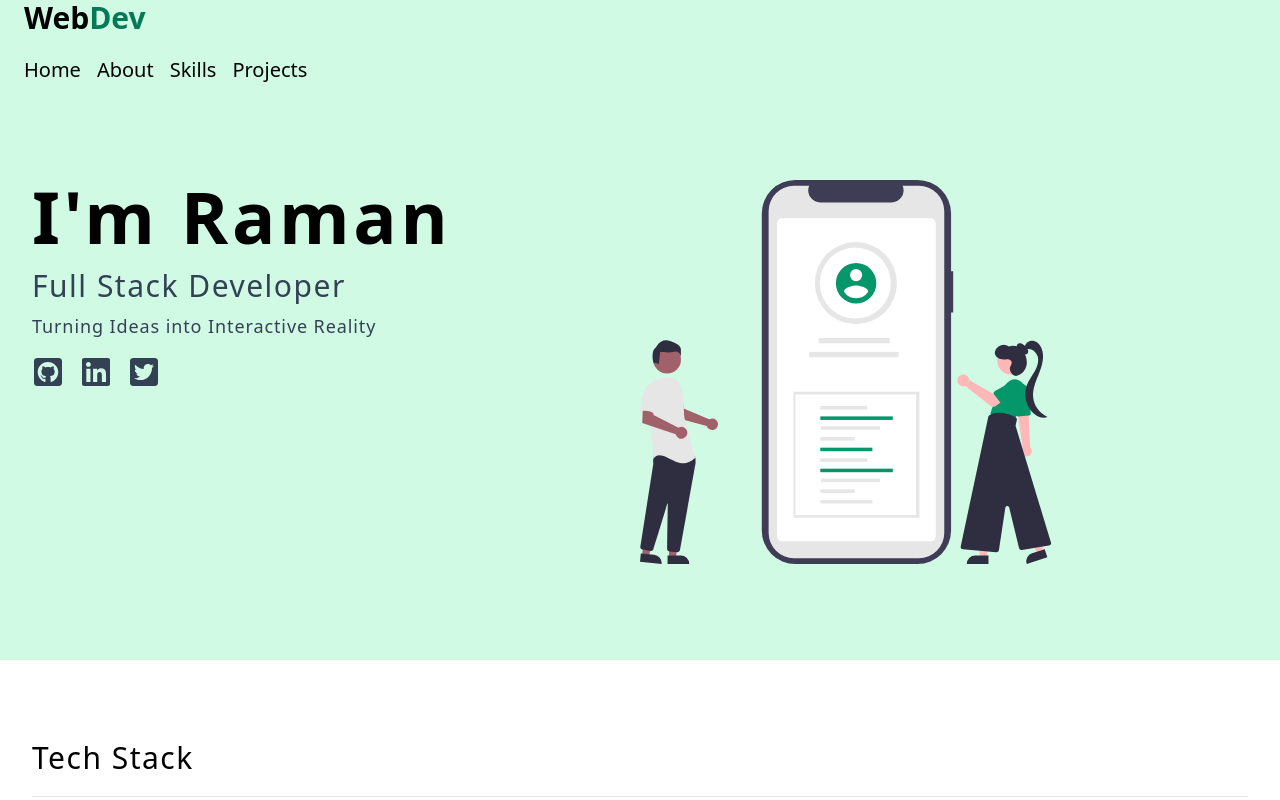
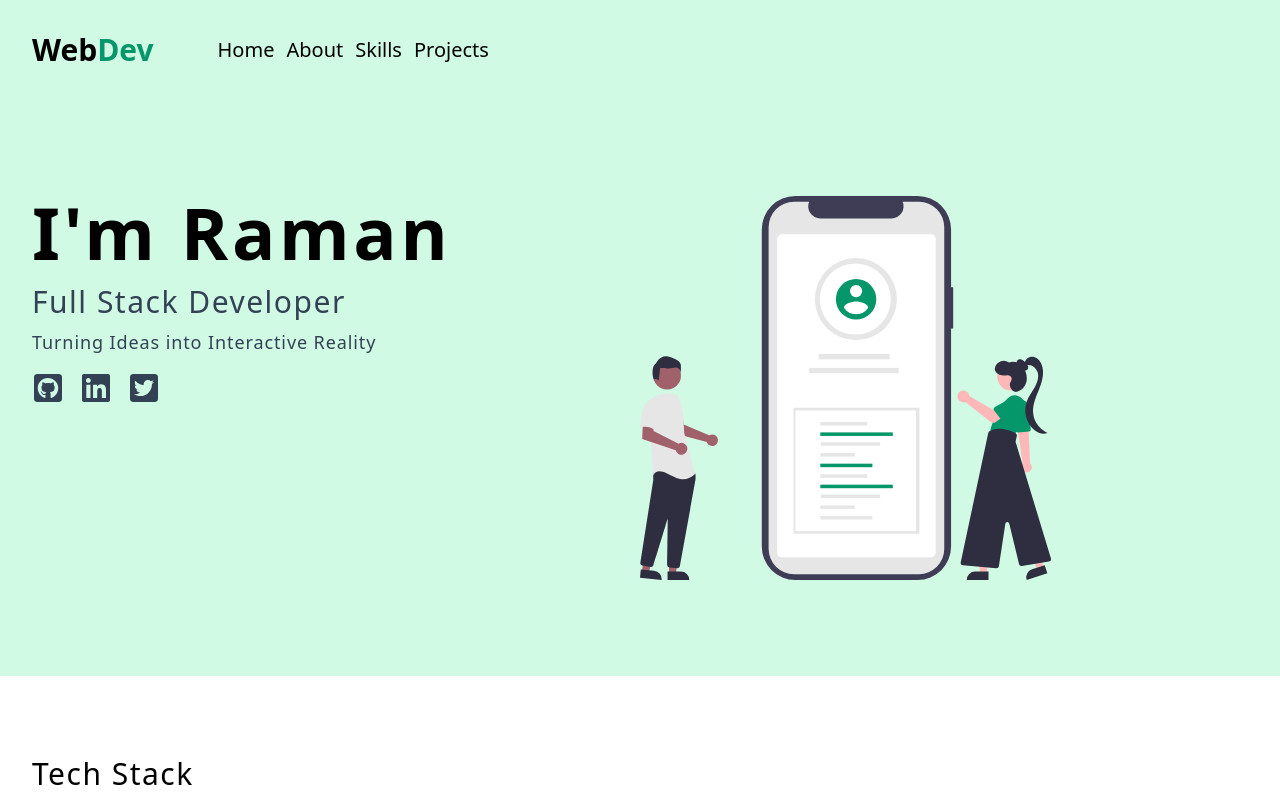
Before and after one commit to rewatiramanprasad/mern-portfolio, a React (Vite) app: page / in a window 1280 px wide. Shown: the top 800 px of the page. Built offline with nearby package versions, Linux system fonts and the light colour scheme.

Commit message:
style: fix in large screen

```diff
--- a/src/NavBar.jsx
+++ b/src/NavBar.jsx
@@ -1,13 +1,14 @@
 import { links } from './data'
 export default function NavBar() {
   return (
-    <nav className="bg-emerald-100 px-6 align-element  flex flex-row gap-x-12 sm:flex-col sm:gap-y-5">
+    <nav className="bg-emerald-100">
+      <div className='align-element  flex flex-col sm:flex-row sm:gap-x-16 sm:items-center sm:py-8'>
         <h2 className="text-3xl font-bold">
-        Web<span className="text-emerald-700">Dev</span>
+          Web<span className="text-emerald-600">Dev</span>
         </h2>
-      <div className='text-xl flex gap-x-4'>
+        <div className="text-xl flex gap-x-3">
           {links.map((link) => {
-          const { id, href, label } = link
+            const { id, href, label } = link;
             return (
               <a href={href} key={id}>
                 {label}
@@ -15,6 +16,7 @@ export default function NavBar() {
             )
           })}
         </div>
+      </div>
     </nav>
   )
 }
```
Lines whose indentation alone changed are shown as unchanged.
